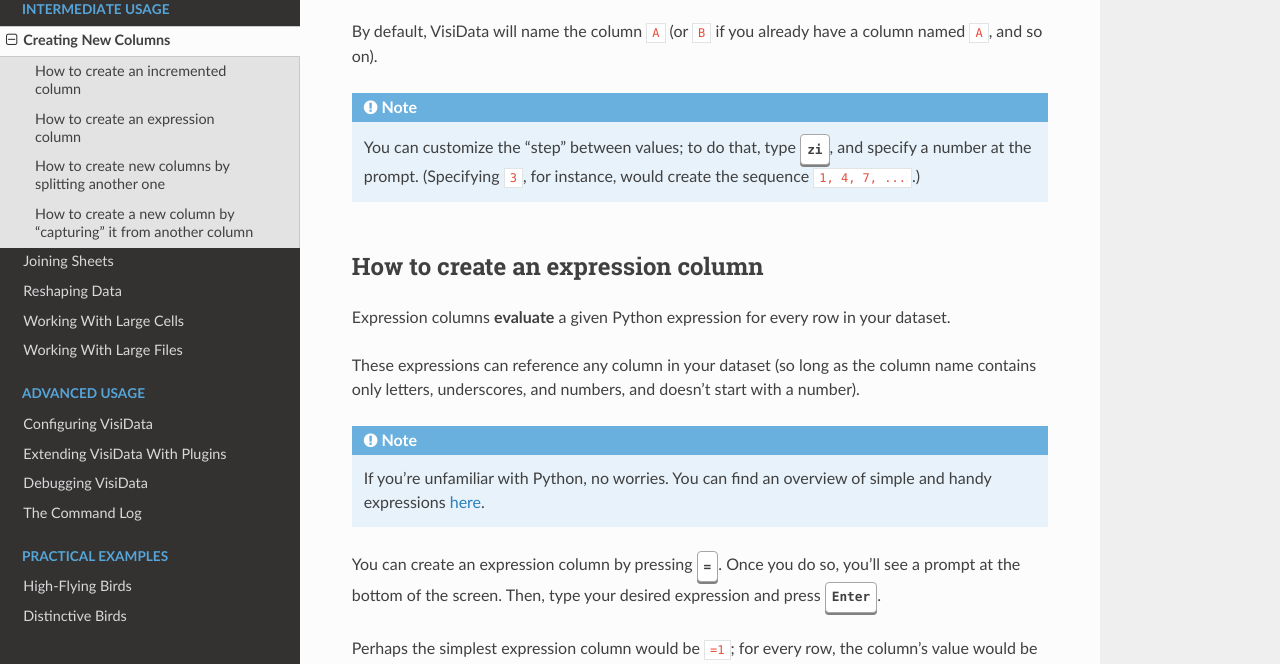
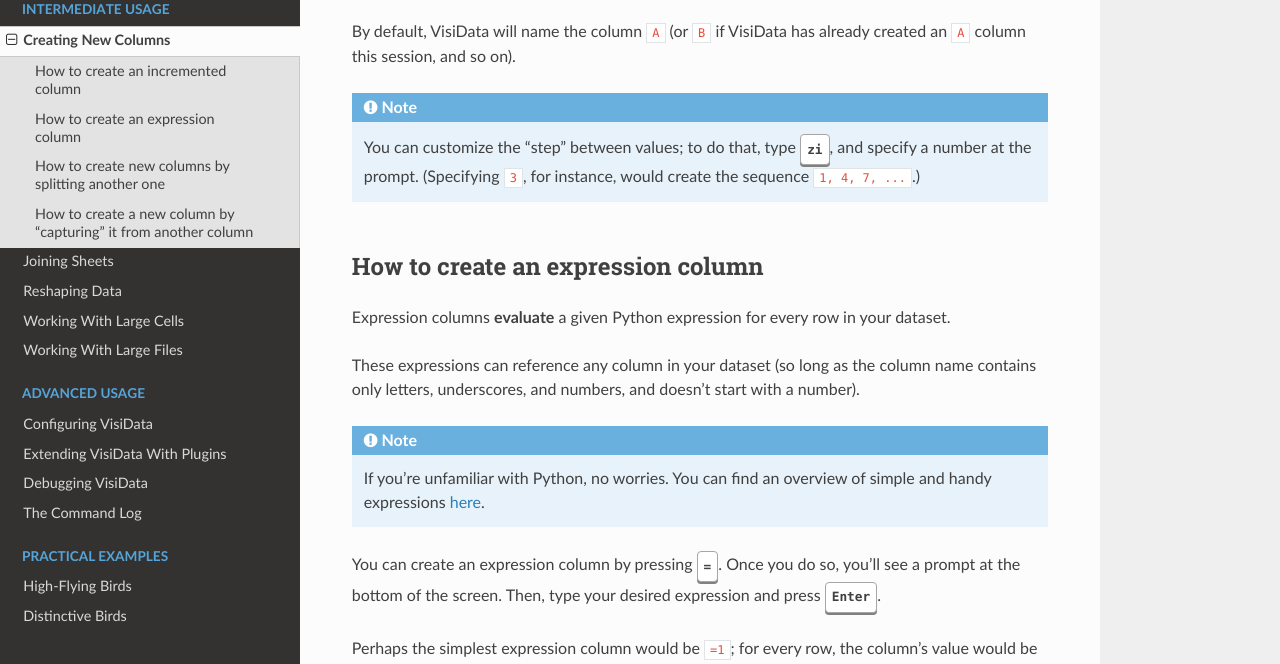
Before and after one commit to jsvine/intro-to-visidata, a Sphinx documentation site: the page built from docs/intermediate/creating-new-columns.rst, in a window 1280 px wide and 900 px high, scrolled down 385 px, cut to the strip 236-900 px from the top of the window. Built offline with Sphinx 7.4.7 and the Read the Docs theme 2.0.0, drawn with Linux system fonts in a browser that asks for light colours.

Commit message:
Correct a nuance re. increment column names
(A, B, C [...] column name sequence is based on whether VisiData has
created such a column in the session, not whether there's a preexisting
column on this particular sheet with the name.)

```diff
--- a/docs/intermediate/creating-new-columns.rst
+++ b/docs/intermediate/creating-new-columns.rst
@@ -17,7 +17,7 @@
 .. raw:: html
     :file: ../../terminal/output/newcols-00a-increment-basic.output.html
 
-By default, VisiData will name the column ``A`` (or ``B`` if you already have a column named ``A``, and so on).
+By default, VisiData will name the column ``A`` (or ``B`` if VisiData has already created an ``A`` column this session, and so on).
 
 .. note::
 
```
